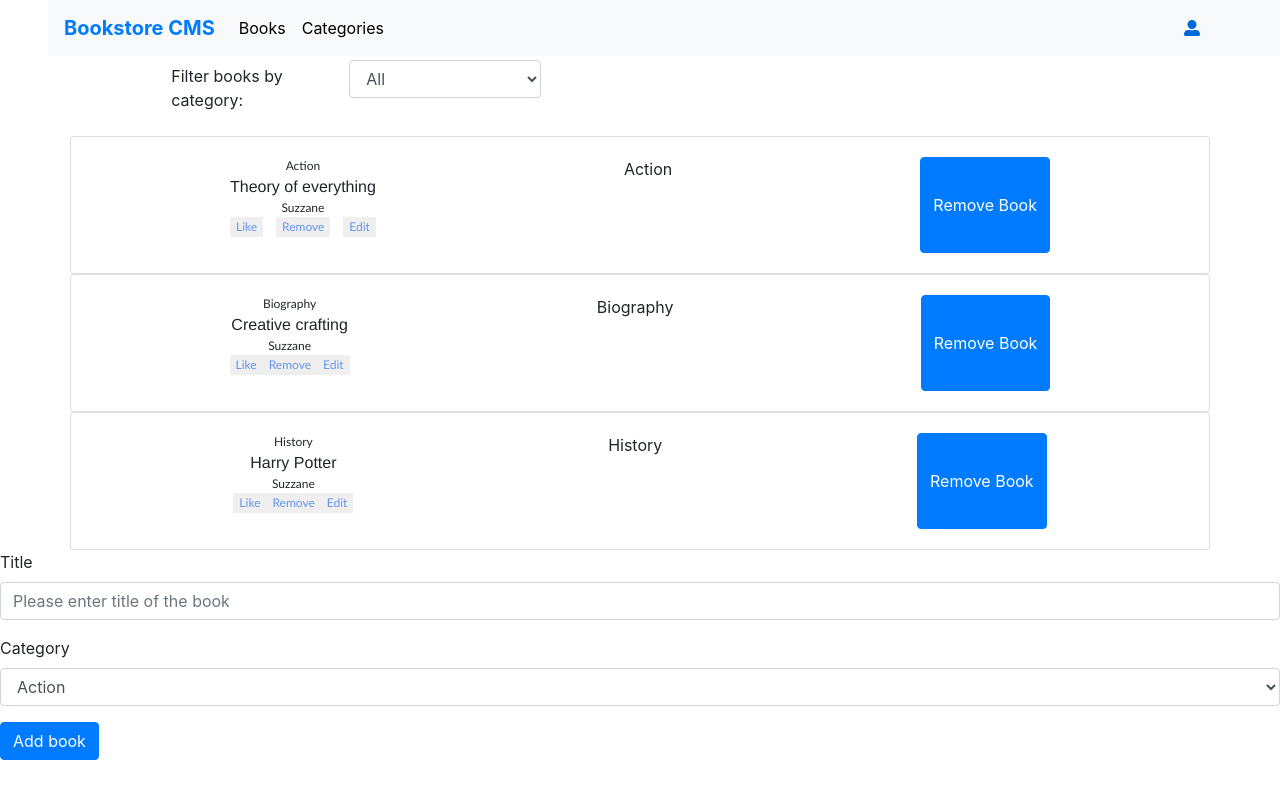
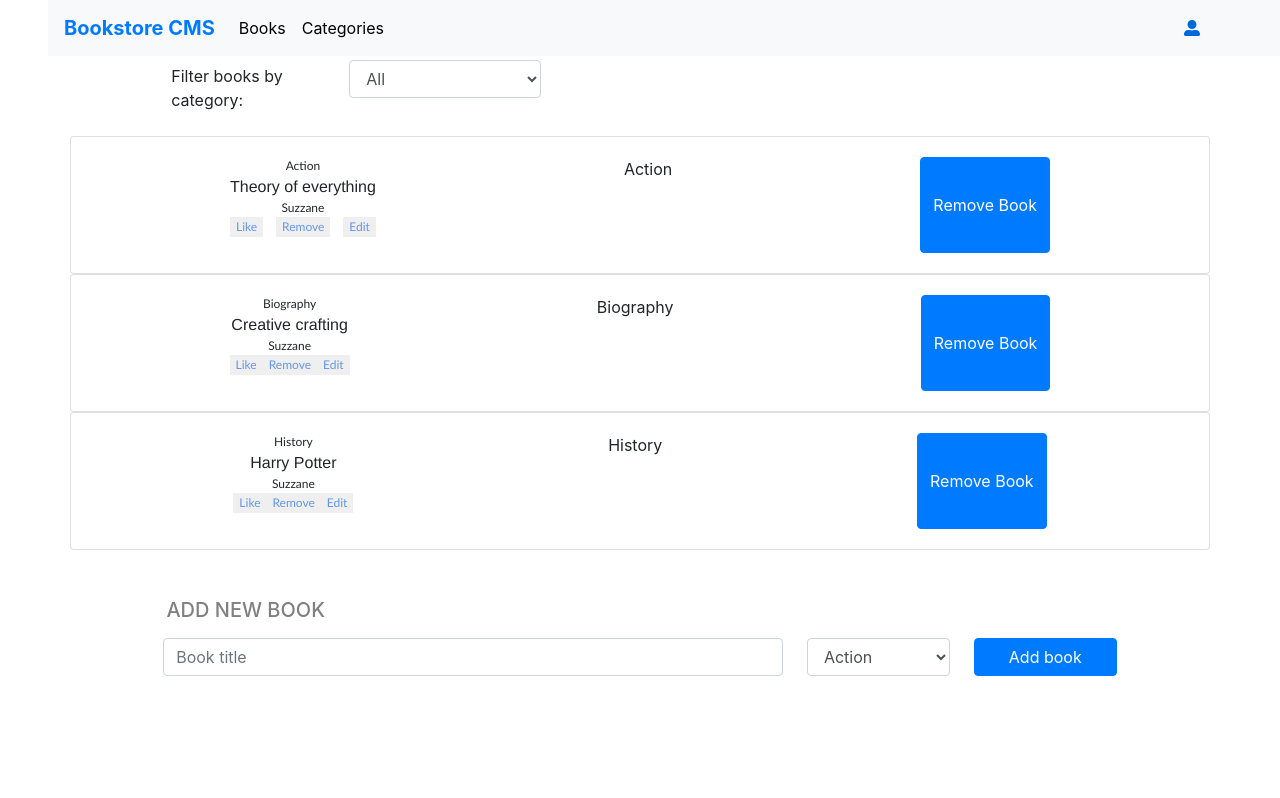
Before and after one commit to e71az/bookstore, a React (Create React App) app: page / in a window 1280 px wide. Built offline with nearby package versions, Linux system fonts and the light colour scheme.

Commit message:
Applied css to the create book component

```diff
--- a/src/containers/BooksForm.js
+++ b/src/containers/BooksForm.js
@@ -34,19 +34,25 @@ const BooksForm = () => {
   };
 
   return (
-    <Form>
-      <Form.Group controlId="exampleForm.ControlInput1">
-        <Form.Label>Title</Form.Label>
+    <>
+      <h5 className="new-book-header mt-5 mb-3">ADD NEW BOOK</h5>
+      <Form className="add-book-form d-flex justify-content-between">
+        <Form.Group
+          className="add-book-title"
+          controlId="exampleForm.ControlInput1"
+        >
           <Form.Control
             type="input"
-          placeholder="Please enter title of the book"
+            placeholder="Book title"
             onChange={(event) => {
               handleChange('title', event);
             }}
           />
         </Form.Group>
-      <Form.Group controlId="exampleForm.ControlSelect1">
-        <Form.Label>Category</Form.Label>
+        <Form.Group
+          className="add-book-category"
+          controlId="exampleForm.ControlSelect1"
+        >
           <Form.Control
             as="select"
             onChange={(event) => {
@@ -59,6 +65,7 @@ const BooksForm = () => {
           </Form.Control>
         </Form.Group>
         <Button
+          className="add-book-button"
           variant="primary"
           type="submit"
           onClick={(event) => {
@@ -68,6 +75,7 @@ const BooksForm = () => {
           Add book
         </Button>
       </Form>
+    </>
   );
 };
 export default BooksForm;
--- a/src/style.css
+++ b/src/style.css
@@ -1,10 +1,3 @@
-.calc-container {
-  /* display: flex; */
-  text-align: center;
-
-  /* min-width: 700px; */
-}
-
 .linkText {
   color: black;
 }
@@ -101,3 +94,25 @@ button {
 .header {
   font-family: 'Franklin Gothic Medium', 'Arial Narrow', Arial, sans-serif;
 }
+
+.add-book-form {
+  width: 74.5%;
+  margin: 0 auto;
+}
+
+.new-book-header {
+  margin-left: 13%;
+  color: gray;
+}
+.add-book-title {
+  width: 65%;
+}
+
+.add-book-category {
+  width: 15%;
+}
+
+.add-book-button {
+  width: 15%;
+  height: 10%;
+}
```
Lines whose indentation alone changed are shown as unchanged.
